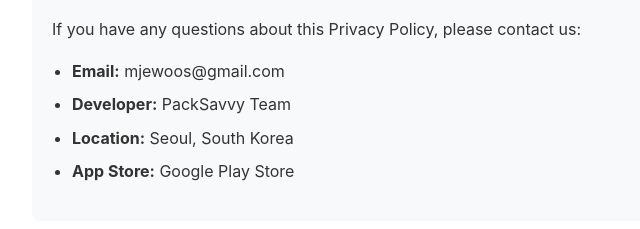
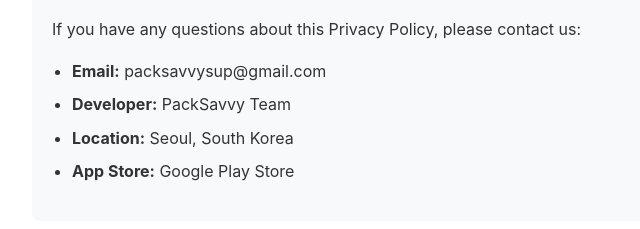
Before and after one commit to Sungess/packsavvy-privacy, a plain HTML site: page en.html in a window 1280 px wide. Shown: the part 2795-3024 px from the top of the page, 208-848 px from the left. Drawn offline with Linux system fonts and the light colour scheme.

Commit message:
Update en.html
이메일주소변경

```diff
--- a/en.html
+++ b/en.html
@@ -233,7 +233,7 @@
         <h2>10. Contact Information</h2>
         <p>If you have any questions about this Privacy Policy, please contact us:</p>
         <ul>
-            <li><strong>Email:</strong> mjewoos@gmail.com</li>
+            <li><strong>Email:</strong> packsavvysup@gmail.com</li>
             <li><strong>Developer:</strong> PackSavvy Team</li>
             <li><strong>Location:</strong> Seoul, South Korea</li>
             <li><strong>App Store:</strong> Google Play Store</li>
```
